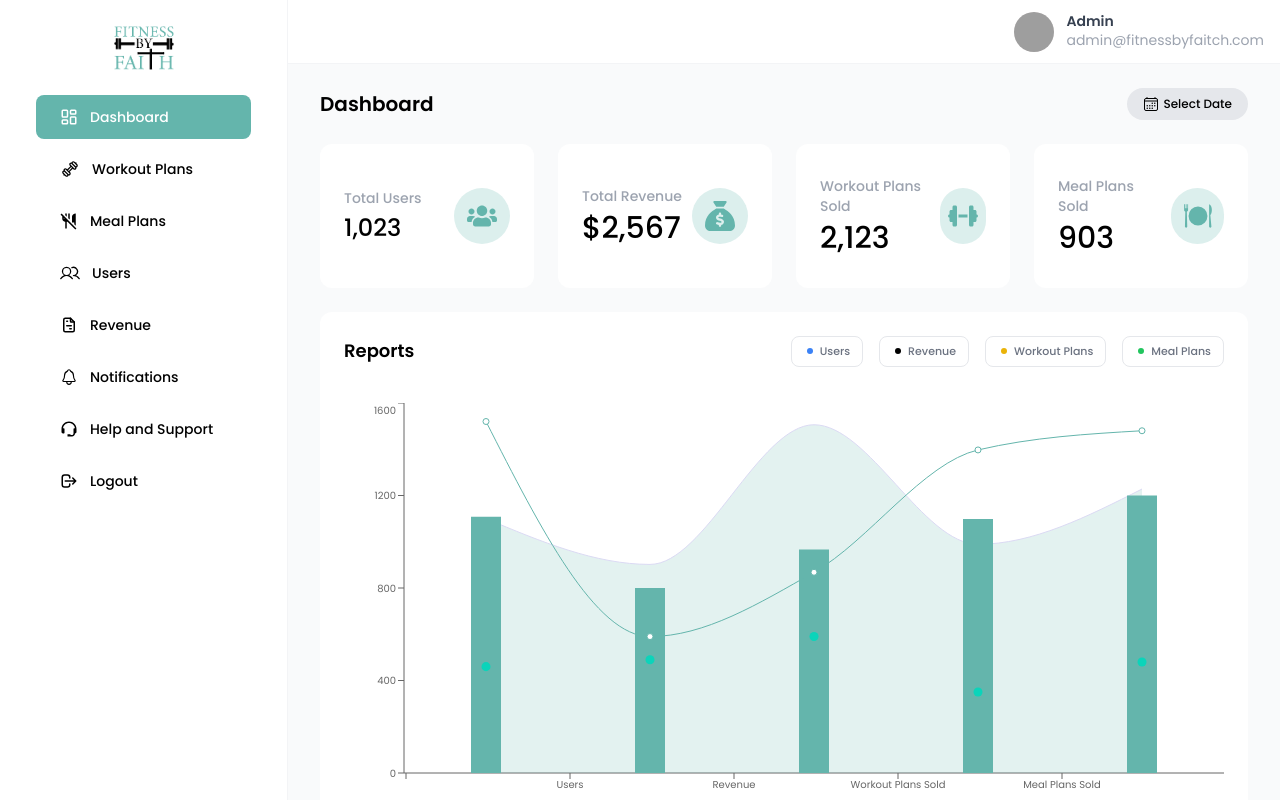
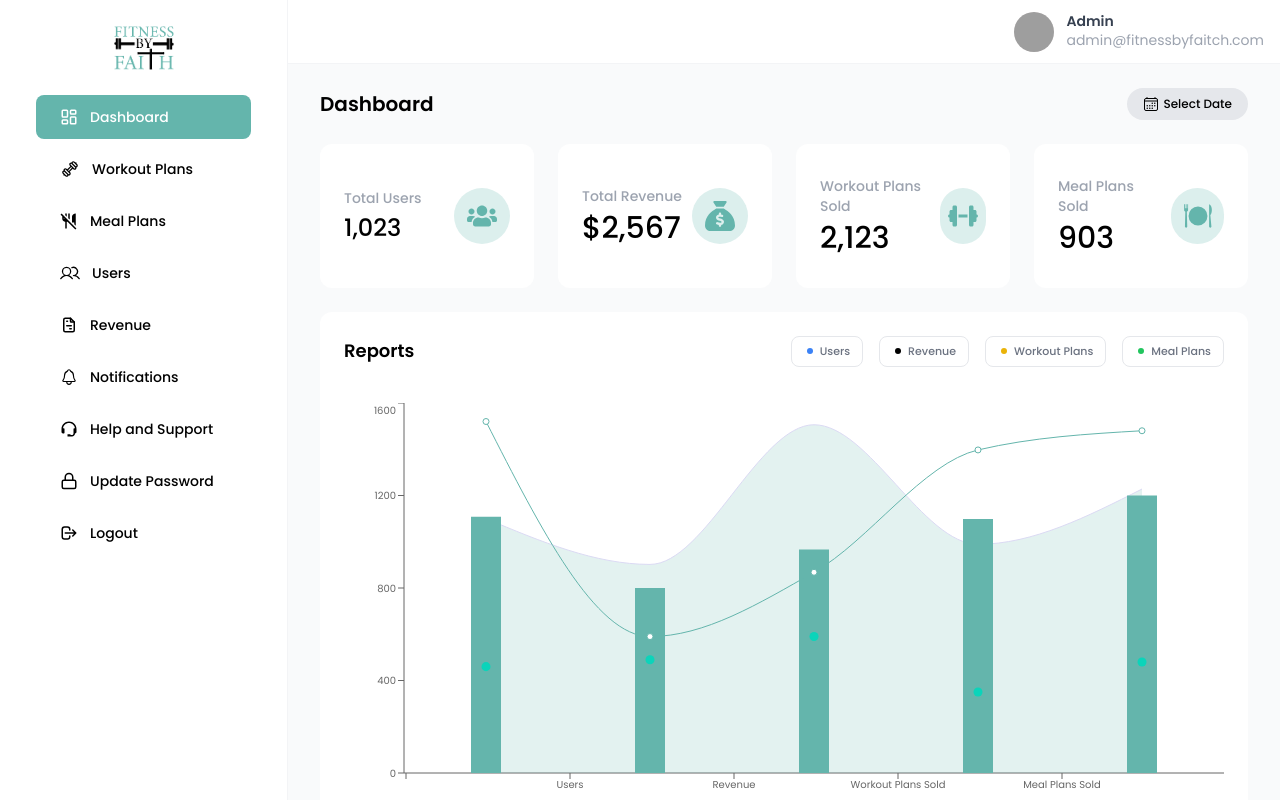
Before and after one commit to simon-m-dignite/fitness-by-faith, a React (Vite) app: page /dashboard in a window 1280 px wide. Built offline with nearby package versions, Linux system fonts and the light colour scheme; grey boxes are pictures that could not be loaded; the HTML template or start-up script is replaced by a standard one.

Commit message:
created update password page

```diff
--- a/src/AppRoutes/AppRoutes.jsx
+++ b/src/AppRoutes/AppRoutes.jsx
@@ -1,4 +1,5 @@
 import Layout from "../components/Global/Layout";
+import ChangePassword from "../pages/ChangePassword";
 import Chat from "../pages/Chat";
 import CreateMealPlan from "../pages/CreateMealPlan";
 import CreateWorkout from "../pages/CreateWorkout";
@@ -86,6 +87,11 @@ export const routes = [
     page: <Layout pages={<Notifications />} />,
   },
   {
+    title: "Update Password Page",
+    url: "/update-password",
+    page: <Layout pages={<ChangePassword />} />,
+  },
+  {
     title: "Help & Support Page",
     url: "/help-and-support",
     page: <Layout pages={<Chat />} />,
--- a/src/components/Global/Sidebar.jsx
+++ b/src/components/Global/Sidebar.jsx
@@ -12,6 +12,7 @@ import { MdOutlineNoMeals } from "react-icons/md";
 import { PiUsers } from "react-icons/pi";
 import { PiUsersThreeBold } from "react-icons/pi";
 import { BiSupport } from "react-icons/bi";
+import { FiLock } from "react-icons/fi";
 
 const Sidebar = () => {
   const navigate = useNavigate();
@@ -112,6 +113,18 @@ const Sidebar = () => {
             <BiSupport className="text-lg" /> Help and Support
           </button>
         </li>
+        <li className=" w-full">
+          <button
+            onClick={() => navigateToLink("/update-password", "Password")}
+            className={`text-sm flex items-center gap-3 font-medium w-full py-3 px-6 rounded-lg ${
+              activeLink === "Password"
+                ? `text-white ${styles.bgColor}`
+                : `bg-transparent text-black hover:${styles.bgColor} hover:text-white transition-all duration-300`
+            }`}
+          >
+            <FiLock className="text-lg" /> Update Password
+          </button>
+        </li>
         <li className={`w-full  text-white`}>
           <button
             onClick={() => navigate("/login")}
--- /dev/null
+++ b/src/pages/ChangePassword.jsx
@@ -0,0 +1,93 @@
+import React, { useState } from "react";
+import { LuEyeOff } from "react-icons/lu";
+import { LuEye } from "react-icons/lu";
+import { styles } from "../styles/styles";
+
+const ChangePassword = () => {
+  const [showCurrentPassword, setShowCurrentPassword] = useState(false);
+  const [showPass1, setShowPass1] = useState(false);
+  const [showPass2, setShowPass2] = useState(false);
+
+  const handleSubmit = (e) => {
+    e.preventDefault();
+    console.log("update password");
+  };
+  return (
+    <div className="min-h-screen">
+      <h1 className="text-xl font-semibold">Update your password</h1>
+      <form
+        onSubmit={handleSubmit}
+        className="w-full bg-white rounded-xl p-6 flex flex-col gap-6 mt-6"
+      >
+        <div className="w-full flex flex-col items-start gap-1">
+          <label htmlFor="current-password" className="text-sm font-medium">
+            Current Password
+          </label>
+          <div
+            tabIndex={1}
+            className="w-full focus:ring-[#64B5AC] focus:border-[#64B5AC] outline-[#64B5AC] flex items-center justify-between border rounded-lg px-3"
+          >
+            <input
+              type={showCurrentPassword ? "text" : "password"}
+              name="current-password"
+              id="current-password"
+              className="w-full border-none  py-3 text-sm outline-none"
+            />
+            <button
+              onClick={() => setShowCurrentPassword(!showCurrentPassword)}
+            >
+              {showCurrentPassword ? <LuEye className="text-gray-500"/> : <LuEyeOff className="text-gray-500"/>}
+            </button>
+          </div>
+        </div>
+        <div className="w-full flex flex-col items-start gap-1">
+          <label htmlFor="new-password" className="text-sm font-medium">
+            New Password
+          </label>
+          <div
+            tabIndex={1}
+            className="w-full focus:ring-[#64B5AC] focus:border-[#64B5AC] outline-[#64B5AC] flex items-center justify-between border rounded-lg px-3"
+          >
+            <input
+              type={showPass1 ? "text" : "password"}
+              name="new-password"
+              id="new-password"
+              className="w-full border-none  py-3 text-sm outline-none"
+            />
+            <button onClick={() => setShowPass1(!showPass1)}>
+              {showPass1 ? <LuEye className="text-gray-500"/> : <LuEyeOff className="text-gray-500"/>}
+            </button>
+          </div>
+        </div>
+        <div className="w-full flex flex-col items-start gap-1">
+          <label htmlFor="confirm-password" className="text-sm font-medium">
+            Confirm Password
+          </label>
+          <div
+            tabIndex={1}
+            className="w-full focus:ring-[#64B5AC] focus:border-[#64B5AC] outline-[#64B5AC] flex items-center justify-between border rounded-lg px-3"
+          >
+            <input
+              type={showPass2 ? "text" : "password"}
+              name="confirm-password"
+              id="confirm-password"
+              className="w-full border-none  py-3 text-sm outline-none"
+            />
+            <button onClick={() => setShowPass2(!showPass2)}>
+              {showPass2 ? <LuEye className="text-gray-500"/> : <LuEyeOff className="text-gray-500"/>}
+            </button>
+          </div>
+        </div>
+        <div>
+          <button
+            className={`px-4 py-2 rounded-lg text-sm font-medium text-white ${styles.bgColor}`}
+          >
+            Update Password
+          </button>
+        </div>
+      </form>
+    </div>
+  );
+};
+
+export default ChangePassword;
```
